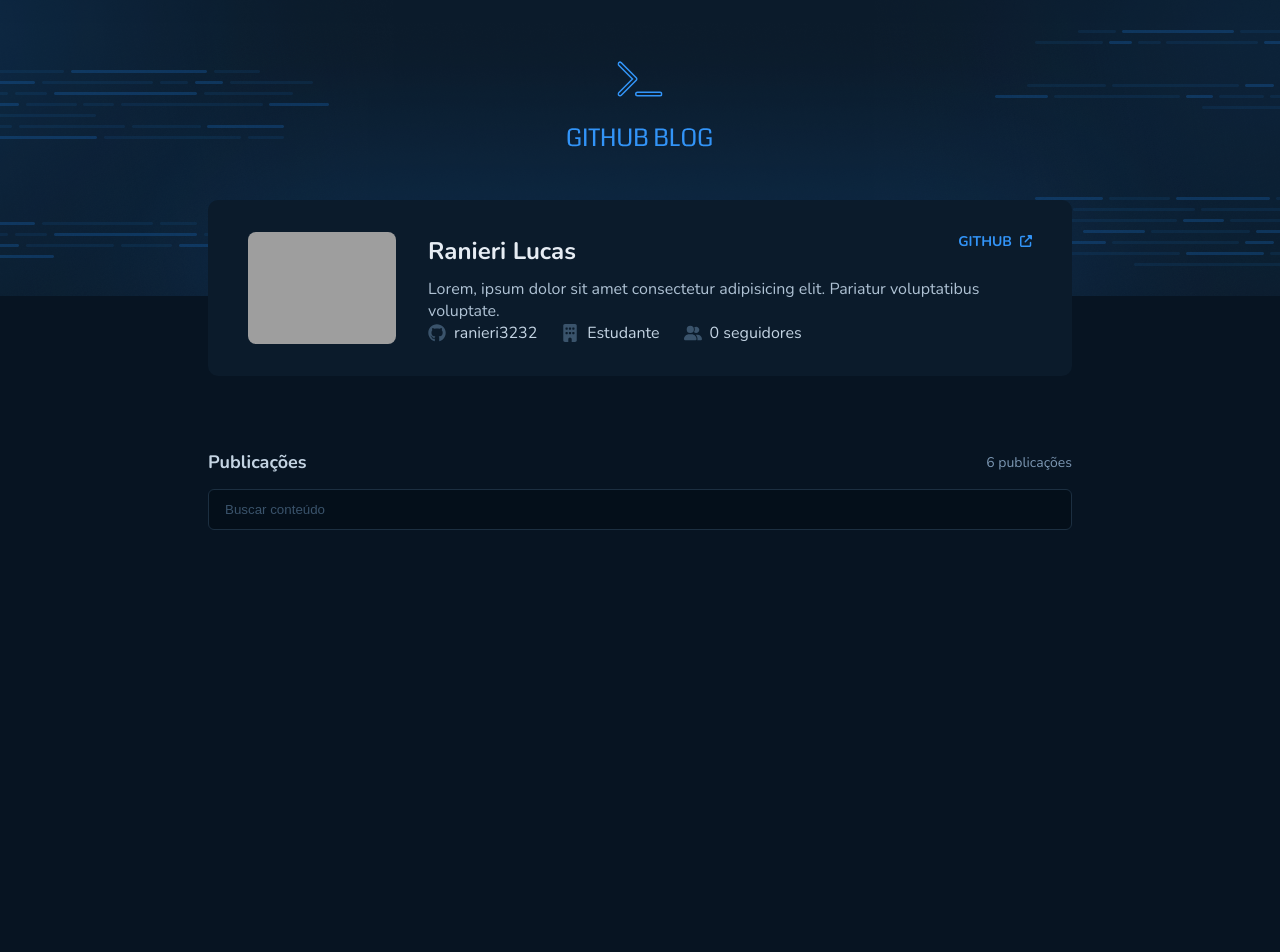
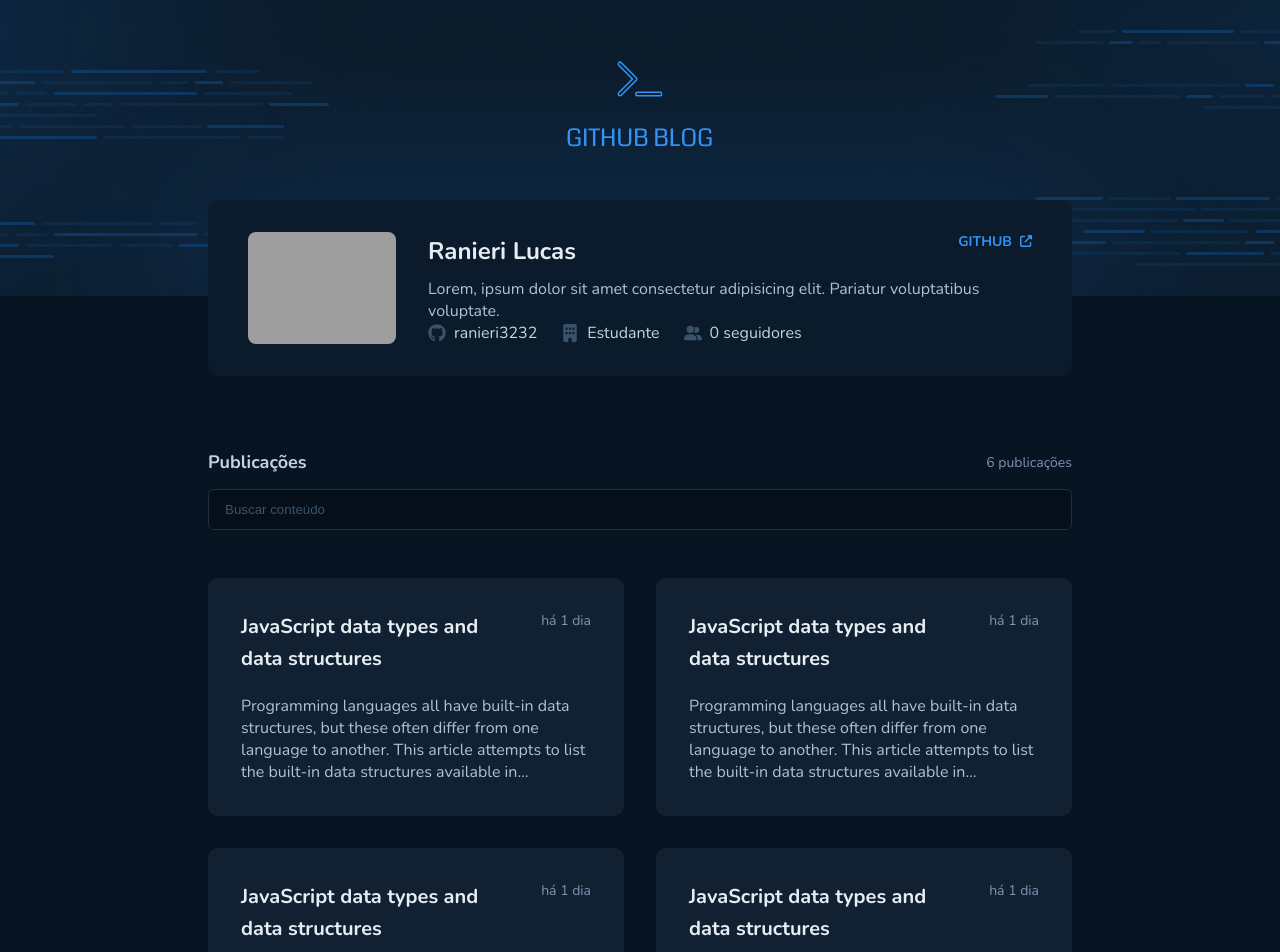
Before and after one commit to rlucasmd/github-blog, a React (Vite) app: page / in a window 1280 px wide. Shown: the top 952 px of the page. Before the commit the page ends 800 px from the top, so only its background shows below. Built offline with nearby package versions, Linux system fonts and the light colour scheme; grey boxes are pictures that could not be loaded.

Commit message:
add: list post grid in home page

```diff
--- /dev/null
+++ b/src/pages/Home/components/Post/index.tsx
@@ -0,0 +1,28 @@
+import { RegularText, TitleText } from "../../../../components/Typography";
+import { PostContainer } from "./styles";
+
+type PostProps = {
+  title: string;
+  content: string;
+  publishedAt: string;
+}
+
+function Post({title, content, publishedAt} : PostProps){
+  return (
+    <PostContainer to="/">
+      <div>
+        <TitleText as="h3" size="m">
+          {title}
+        </TitleText>
+        <RegularText size="s" color="span">
+          {publishedAt}
+        </RegularText>
+      </div>
+      <RegularText size="m" color="text">
+        {content}
+      </RegularText>
+    </PostContainer>
+  );
+}
+
+export { Post };
--- /dev/null
+++ b/src/pages/Home/components/Post/styles.ts
@@ -0,0 +1,41 @@
+import { Link } from "react-router-dom";
+import styled from "styled-components";
+
+const PostContainer = styled(Link)`
+  display: flex;
+  flex-direction: column;
+  flex: 1;
+  border: 1px solid transparent;
+  border-radius: 10px;
+  background: ${({theme}) => theme.colors["base-post"]};
+
+  text-decoration: none;
+  padding: 2rem;
+
+  gap: 1.25rem;
+
+  max-height: 16.25rem;
+
+  transition: 0.4s;
+
+  &:hover{
+    border-color: ${({theme}) => theme.colors["base-label"]};
+  }
+
+  >div{
+    display: flex;
+    justify-content: space-between;
+    >h3{
+      max-width: 80%;
+    }
+  }
+  p{
+    overflow: hidden;
+    text-overflow: ellipsis;
+    display: -webkit-box;
+    -webkit-box-orient: vertical;
+    -webkit-line-clamp: 4;
+  }
+`;
+
+export { PostContainer };
--- a/src/pages/Home/index.tsx
+++ b/src/pages/Home/index.tsx
@@ -1,12 +1,50 @@
+import { Post } from "./components/Post";
 import { Profile } from "./components/Profile";
 import { SearchInput } from "./components/SearchInput";
-import { HomeContainer } from "./styles";
+import { HomeContainer, PostsContainer } from "./styles";
 
 function Home(){
+
+  const posts = [
+    {
+      id: "123",
+      title: "JavaScript data types and data structures",
+      content: "Programming languages all have built-in data structures, but these often differ from one language to another. This article attempts to list the built-in data structures available in JavaScript and what properties they have. These can be used to build other data structures. Wherever possible, comparisons with other languages are drawn.",
+      publishedAt: "há 1 dia"
+    },
+    {
+      id: "124",
+      title: "JavaScript data types and data structures",
+      content: "Programming languages all have built-in data structures, but these often differ from one language to another. This article attempts to list the built-in data structures available in JavaScript and what properties they have. These can be used to build other data structures. Wherever possible, comparisons with other languages are drawn.",
+      publishedAt: "há 1 dia"
+    },
+    {
+      id: "125",
+      title: "JavaScript data types and data structures",
+      content: "Programming languages all have built-in data structures, but these often differ from one language to another. This article attempts to list the built-in data structures available in JavaScript and what properties they have. These can be used to build other data structures. Wherever possible, comparisons with other languages are drawn.",
+      publishedAt: "há 1 dia"
+    },{
+      id: "126",
+      title: "JavaScript data types and data structures",
+      content: "Programming languages all have built-in data structures, but these often differ from one language to another. This article attempts to list the built-in data structures available in JavaScript and what properties they have. These can be used to build other data structures. Wherever possible, comparisons with other languages are drawn.",
+      publishedAt: "há 1 dia"
+    }
+  ];
+
   return (
     <HomeContainer className="container">
       <Profile />
       <SearchInput />
+      <PostsContainer>
+        {posts.map((post) => (
+          <Post
+            key={post.id}
+            title={post.title}
+            content={post.content}
+            publishedAt={post.publishedAt}
+          />
+        ))}
+      </PostsContainer>
     </HomeContainer>
   );
 }
--- a/src/pages/Home/styles.ts
+++ b/src/pages/Home/styles.ts
@@ -6,5 +6,11 @@
   align-items: center;
 `;
 
+const PostsContainer = styled.section`
+  display: grid;
+  grid-template-columns: 1fr 1fr;
+  gap: 2rem;
+`;
 
-export { HomeContainer };
+
+export { HomeContainer, PostsContainer };
```
